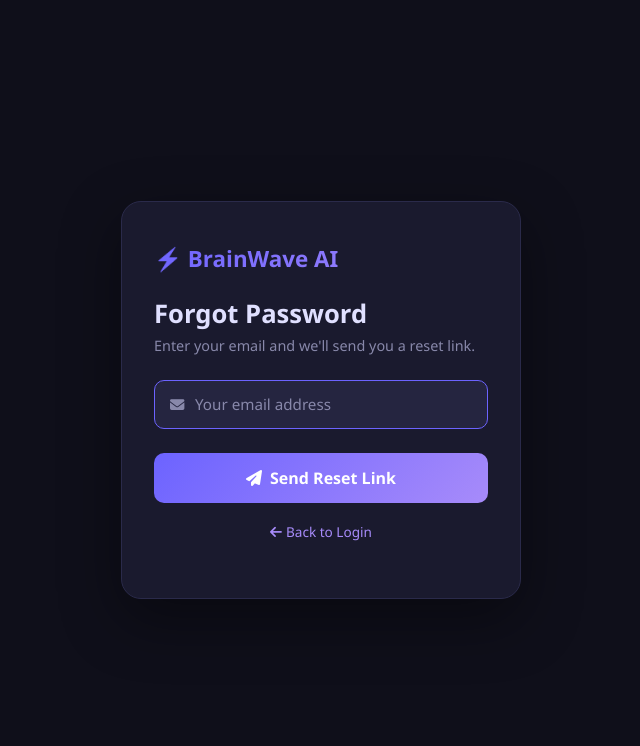
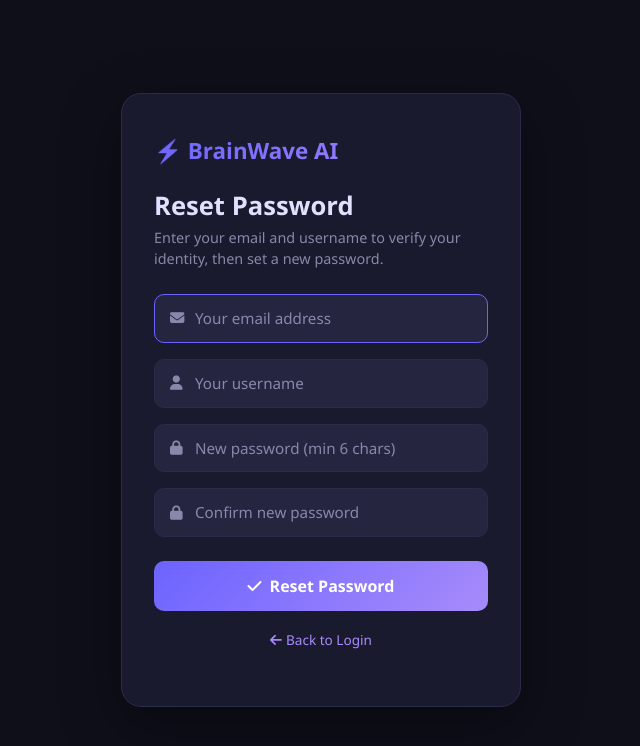
Before and after one commit to ompuri23456-hue/BrainWave-X, a Flask app: page /forgot-password in a window 1280 px wide. Shown: the top 746 px of the page, without its empty margins (319-959 px from the left). Run offline with Flask 3, Linux system fonts and the light colour scheme.

Commit message:
replace email reset with username+email verification

```diff
--- a/app.py
+++ b/app.py
@@ -90,11 +90,15 @@ def get_ip():
 
 def send_reset_email(to_email, username, reset_link):
     try:
-        resend_key = os.environ.get("RESEND_API_KEY")
-        sender_email = "onboarding@resend.dev"  # works without domain verification
+        import smtplib
+        from email.mime.text import MIMEText
+        from email.mime.multipart import MIMEMultipart
 
-        if not resend_key:
-            print("ERROR: RESEND_API_KEY not set")
+        gmail      = MAIL_EMAIL or "ompuri23456@gmail.com"
+        gmail_pass = (MAIL_PASSWORD or "").replace(" ", "")
+
+        if not gmail_pass:
+            print("ERROR: MAIL_PASSWORD not set")
             return False
 
         html_body = f"""<!DOCTYPE html>
@@ -111,23 +115,22 @@ def send_reset_email(to_email, username, reset_link):
 Reset My Password
 </a>
 </div>
-<p style="color:#8888aa;font-size:13px;">Expires in 30 minutes. If you didn't request this, ignore this email.</p>
-</div>
-</div>
-</body></html>"""
+<p style="color:#8888aa;font-size:13px;">Expires in 30 minutes.</p>
+</div></div></body></html>"""
 
-        resp = requests.post(
-            "https://api.resend.com/emails",
-            headers={"Authorization": f"Bearer {resend_key}", "Content-Type": "application/json"},
-            json={
-                "from":    f"BrainWave AI <{sender_email}>",
-                "to":      [to_email],
-                "subject": "BrainWave AI - Password Reset",
-                "html":    html_body
-            }, timeout=10
-        )
-        print(f"Resend API: {resp.status_code} — {resp.text}")
-        return resp.status_code == 200
+        msg = MIMEMultipart("alternative")
+        msg['Subject'] = "BrainWave AI - Password Reset"
+        msg['From']    = f"BrainWave AI <{gmail}>"
+        msg['To']      = to_email
+        msg.attach(MIMEText(html_body, "html"))
+
+        # Try port 465 (SSL) - works on Render
+        with smtplib.SMTP_SSL("smtp.gmail.com", 465, timeout=15) as server:
+            server.login(gmail, gmail_pass)
+            server.sendmail(gmail, to_email, msg.as_string())
+
+        print(f"Email sent via Gmail SSL to {to_email}")
+        return True
 
     except Exception as e:
         print(f"Email error: {type(e).__name__}: {e}")
@@ -202,23 +205,29 @@ def logout():
 @app.route('/forgot-password', methods=['GET', 'POST'])
 def forgot_password():
     if request.method == 'POST':
-        email = request.form['email'].strip()
-        db    = get_db()
-        user  = fetchone(db, "SELECT * FROM users WHERE email=?", (email,))
+        email    = request.form['email'].strip()
+        username = request.form['username'].strip()
+        password = request.form['password']
+        confirm  = request.form['confirm']
 
-        if user:
-            token      = secrets.token_hex(16)  # shorter = cleaner URL
-            expires_at = datetime.now() + timedelta(minutes=30)
-            execute(db, "INSERT INTO reset_tokens (user_id, token, expires_at) VALUES (?,?,?)",
-                    (user['id'], token, expires_at))
+        if not email or not username or not password or not confirm:
+            return render_template('forgot_password.html', error="All fields required.")
+        if len(password) < 6:
+            return render_template('forgot_password.html', error="Password must be at least 6 characters.")
+        if password != confirm:
+            return render_template('forgot_password.html', error="Passwords do not match.")
 
-            reset_link = f"{BASE_URL}/r/{token}"
-            sent = send_reset_email(email, user['username'], reset_link)
-            log_activity(user['id'], user['username'], "FORGOT_PASSWORD", f"Reset requested", get_ip())
-            if not sent:
-                print(f"EMAIL SEND FAILED for {email}")
+        db   = get_db()
+        user = fetchone(db, "SELECT * FROM users WHERE email=? AND username=?", (email, username))
 
+        if not user:
+            db.close()
+            # Vague message — don't reveal if email or username is wrong
+            return render_template('forgot_password.html', error="No account found with that email and username combination.")
+
+        execute(db, "UPDATE users SET password=? WHERE id=?", (hash_pw(password), user['id']))
         db.close()
+        log_activity(user['id'], user['username'], "PASSWORD_RESET", "Password reset via username verification", get_ip())
         return render_template('forgot_password.html', success=True)
 
     return render_template('forgot_password.html')
--- a/templates/forgot_password.html
+++ b/templates/forgot_password.html
@@ -3,7 +3,7 @@
 <head>
   <meta charset="UTF-8">
   <meta name="viewport" content="width=device-width, initial-scale=1.0">
-  <title>Forgot Password — BrainWave AI</title>
+  <title>Reset Password — BrainWave AI</title>
   <link href="https://cdn.jsdelivr.net/npm/bootstrap@5.3.0/dist/css/bootstrap.min.css" rel="stylesheet">
   <link href="https://cdnjs.cloudflare.com/ajax/libs/font-awesome/6.4.0/css/all.min.css" rel="stylesheet">
   <link href="{{ url_for('static', filename='css/style.css') }}" rel="stylesheet">
@@ -15,14 +15,15 @@
 
   {% if success %}
     <div style="text-align:center;">
-      <div style="font-size:3rem;margin-bottom:1rem;">📧</div>
-      <h2 class="auth-title">Check your email</h2>
-      <p class="auth-sub">If that email is registered, we've sent a password reset link. Check your inbox (and spam folder).</p>
-      <a href="/login" class="auth-btn d-block mt-3" style="text-decoration:none;">Back to Login</a>
+      <div style="font-size:3rem;margin-bottom:1rem;">✅</div>
+      <h2 class="auth-title">Password Updated!</h2>
+      <p class="auth-sub">Your password has been changed successfully.</p>
+      <a href="/login" class="auth-btn d-block mt-3" style="text-decoration:none;">Login Now</a>
     </div>
+
   {% else %}
-    <h2 class="auth-title">Forgot Password</h2>
-    <p class="auth-sub">Enter your email and we'll send you a reset link.</p>
+    <h2 class="auth-title">Reset Password</h2>
+    <p class="auth-sub">Enter your email and username to verify your identity, then set a new password.</p>
 
     {% if error %}
     <div class="auth-error"><i class="fa fa-circle-exclamation me-2"></i>{{ error }}</div>
@@ -33,8 +34,20 @@
         <i class="fa fa-envelope"></i>
         <input type="email" name="email" placeholder="Your email address" required autofocus>
       </div>
+      <div class="auth-field">
+        <i class="fa fa-user"></i>
+        <input type="text" name="username" placeholder="Your username" required>
+      </div>
+      <div class="auth-field">
+        <i class="fa fa-lock"></i>
+        <input type="password" name="password" placeholder="New password (min 6 chars)" required>
+      </div>
+      <div class="auth-field">
+        <i class="fa fa-lock"></i>
+        <input type="password" name="confirm" placeholder="Confirm new password" required>
+      </div>
       <button type="submit" class="auth-btn">
-        <i class="fa fa-paper-plane me-2"></i>Send Reset Link
+        <i class="fa fa-check me-2"></i>Reset Password
       </button>
     </form>
 
```
